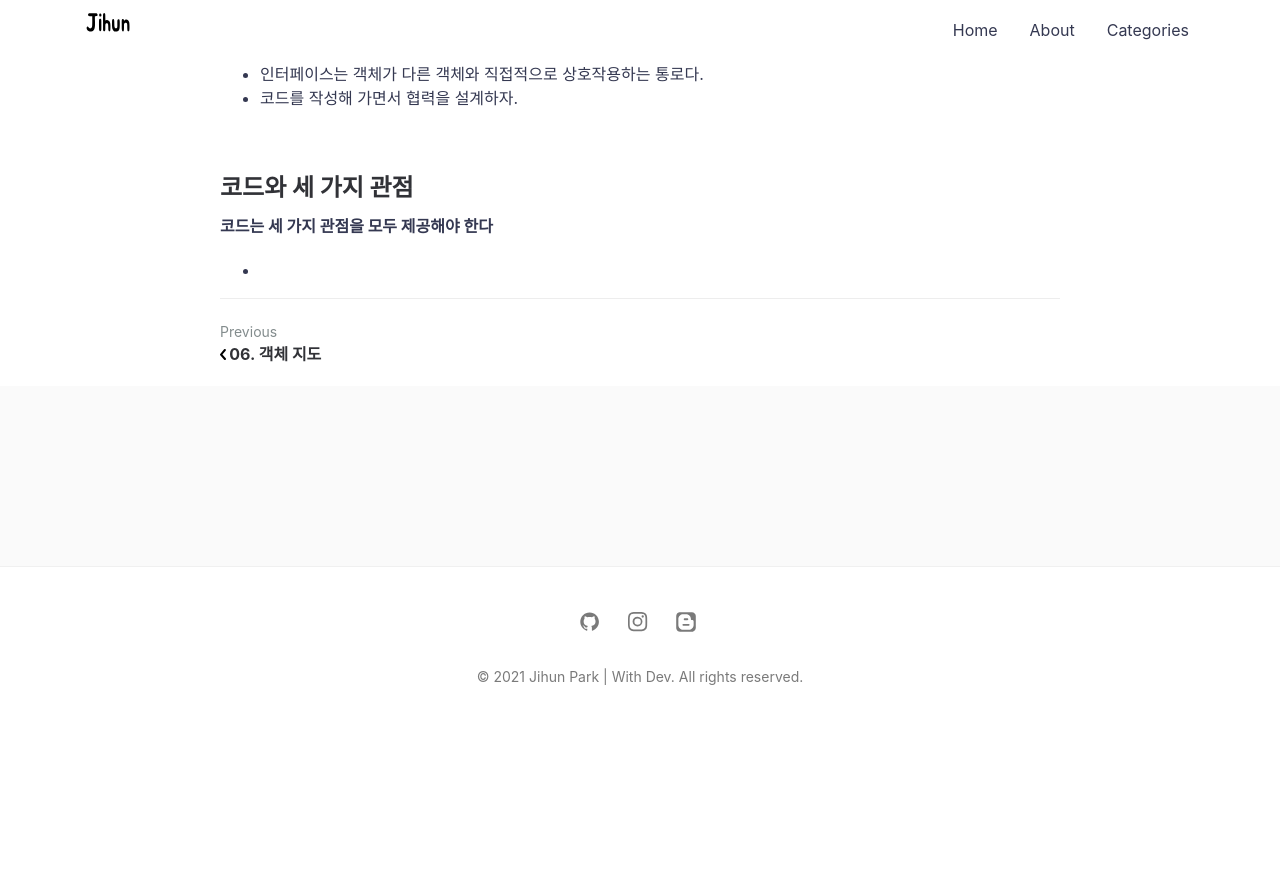
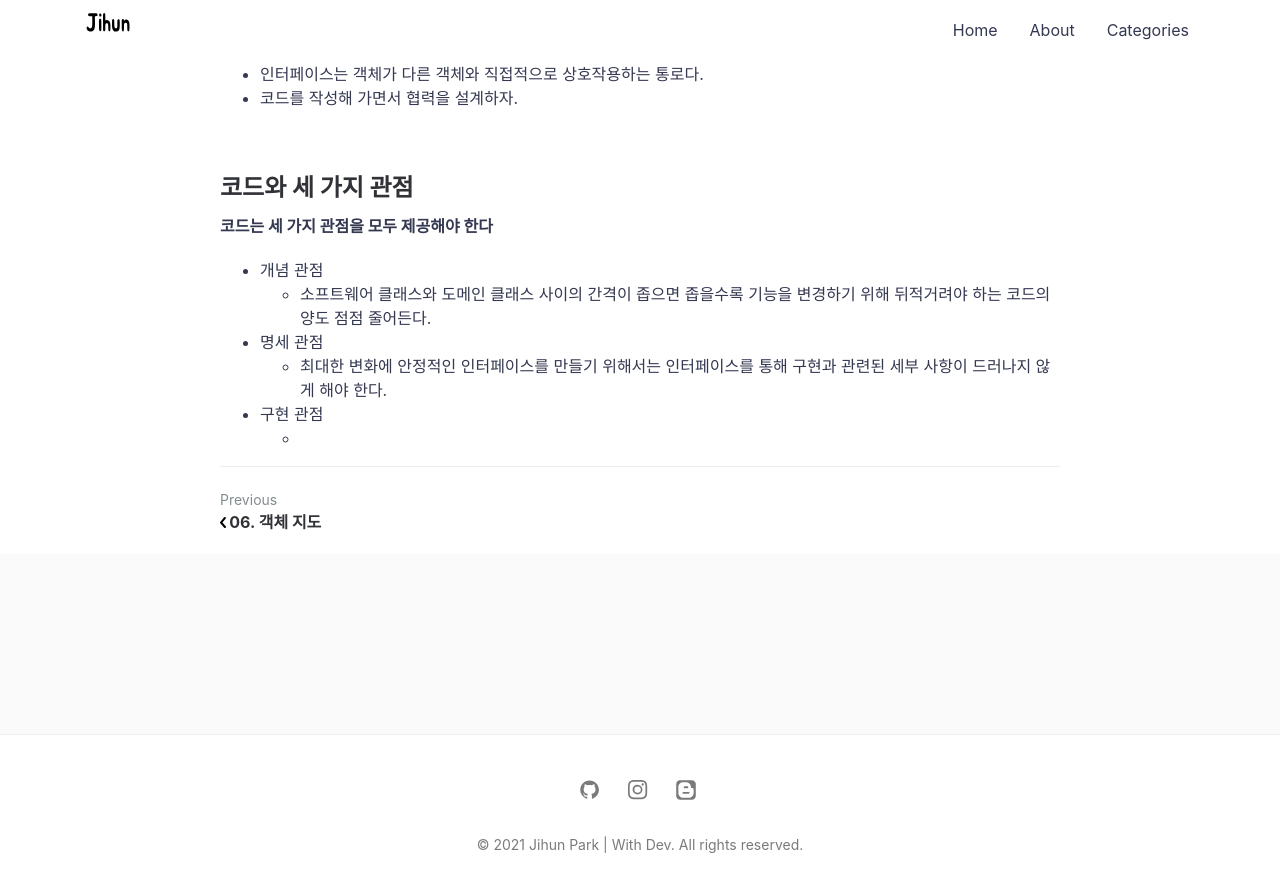
Before and after one commit to jihunparkme/jihunparkme.github.io, a Jekyll site: the page built from _posts/2021-02-17-TheEOO-함께-모으기.md, in a window 1280 px wide and 900 px high, scrolled down 4341 px. Shown: the top 892 px of the window. Built offline with Jekyll 4.4.1, drawn with Linux system fonts in a browser that asks for light colours; comment, search, counter and statistics services are not loaded; before the commit the page ends 5073 px from its top, so only the background shows below that.

Commit message:
add contents

```diff
--- a/_posts/2021-02-17-TheEOO-함께-모으기.md
+++ b/_posts/2021-02-17-TheEOO-함께-모으기.md
@@ -193,4 +193,11 @@ public class MenuItem {
 
 **코드는 세 가지 관점을 모두 제공해야 한다**
 
--
+- 개념 관점
+  - 소프트웨어 클래스와 도메인 클래스 사이의 간격이 좁으면 좁을수록 기능을 변경하기 위해 뒤적거려야 하는 코드의 양도 점점 줄어든다.
+
+- 명세 관점
+  - 최대한 변화에 안정적인 인터페이스를 만들기 위해서는 인터페이스를 통해 구현과 관련된 세부 사항이 드러나지 않게 해야 한다.
+
+- 구현 관점
+  -
```
